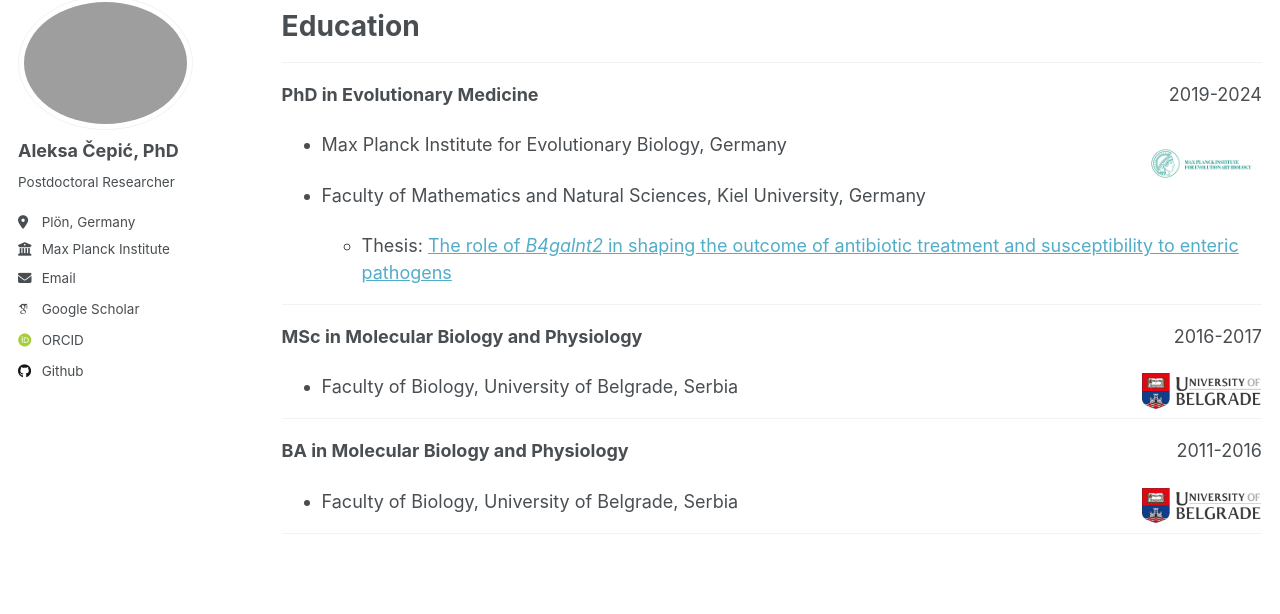
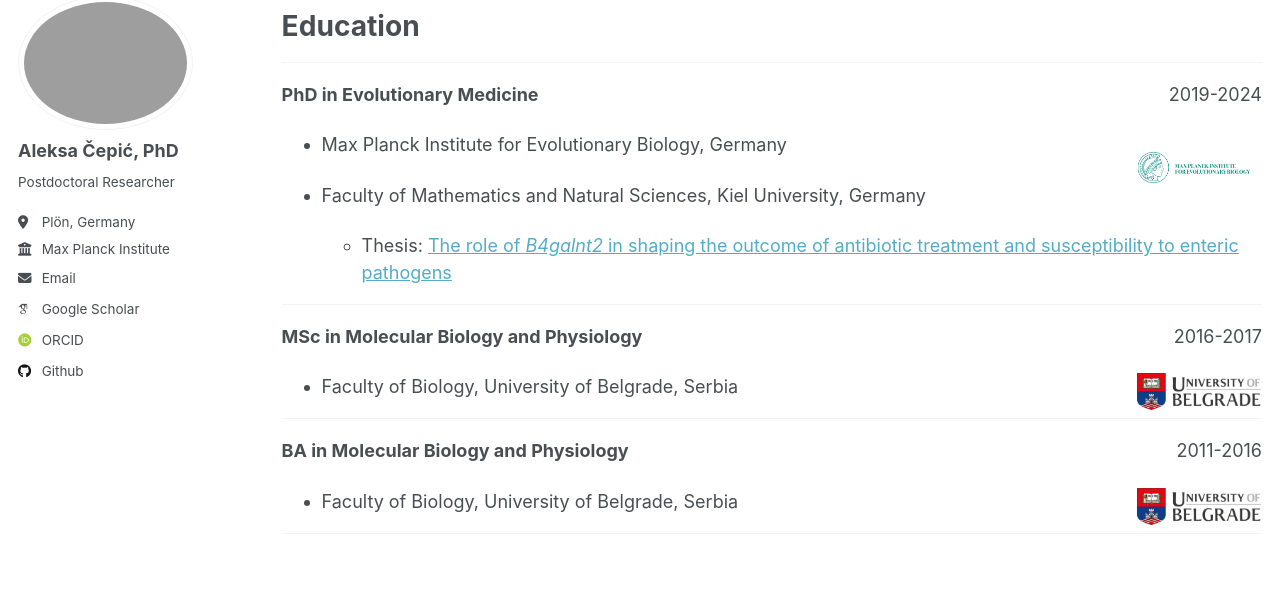
Before and after one commit to cepic-a/cepic-a.github.io, a Jekyll site: the page built from _pages/cv.md, in a window 1280 px wide. Shown: the part 110-724 px from the top of the page. Built offline with Jekyll 4.4.1, drawn with Linux system fonts in a browser that asks for light colours; some web fonts are replaced.

Commit message:
Update cv.md

```diff
--- a/_pages/cv.md
+++ b/_pages/cv.md
@@ -19,7 +19,7 @@ Education
     <div class="clearix"></div>
 </p>
 
-<img align="right" src="../images/logo-maxplanck.png" width="120px" style="padding-right: 1px">
+<img align="right" src="../images/logo-maxplanck.png" width="135px" style="padding-right: 1px">
 
   - Max Planck Institute for Evolutionary Biology, Germany
 
@@ -35,7 +35,7 @@ Education
     <div class="clearix"></div>
 </p>
 
-<img align="right" src="../images/belgrade_uni.png" width="120px" style="padding-right: 1px">
+<img align="right" src="../images/belgrade_uni.png" width="125px" style="padding-right: 1px">
 
   - Faculty of Biology, University of Belgrade, Serbia
 
@@ -48,7 +48,7 @@ Education
     <div class="clearix"></div>
 </p>
 
-<img align="right" src="../images/belgrade_uni.png" width="120px" style="padding-right: 1px">
+<img align="right" src="../images/belgrade_uni.png" width="125px" style="padding-right: 1px">
 
   - Faculty of Biology, University of Belgrade, Serbia
 
```
